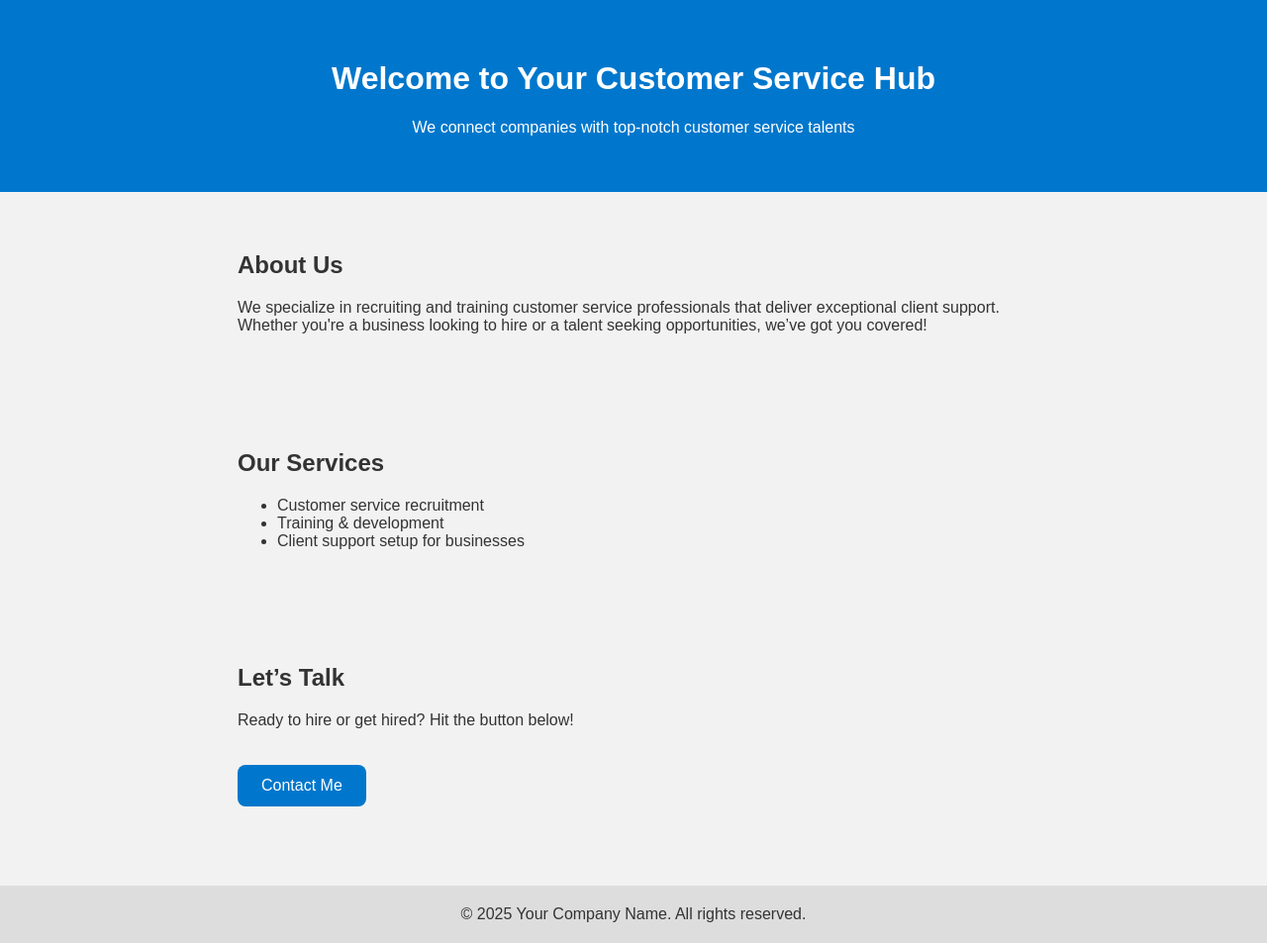
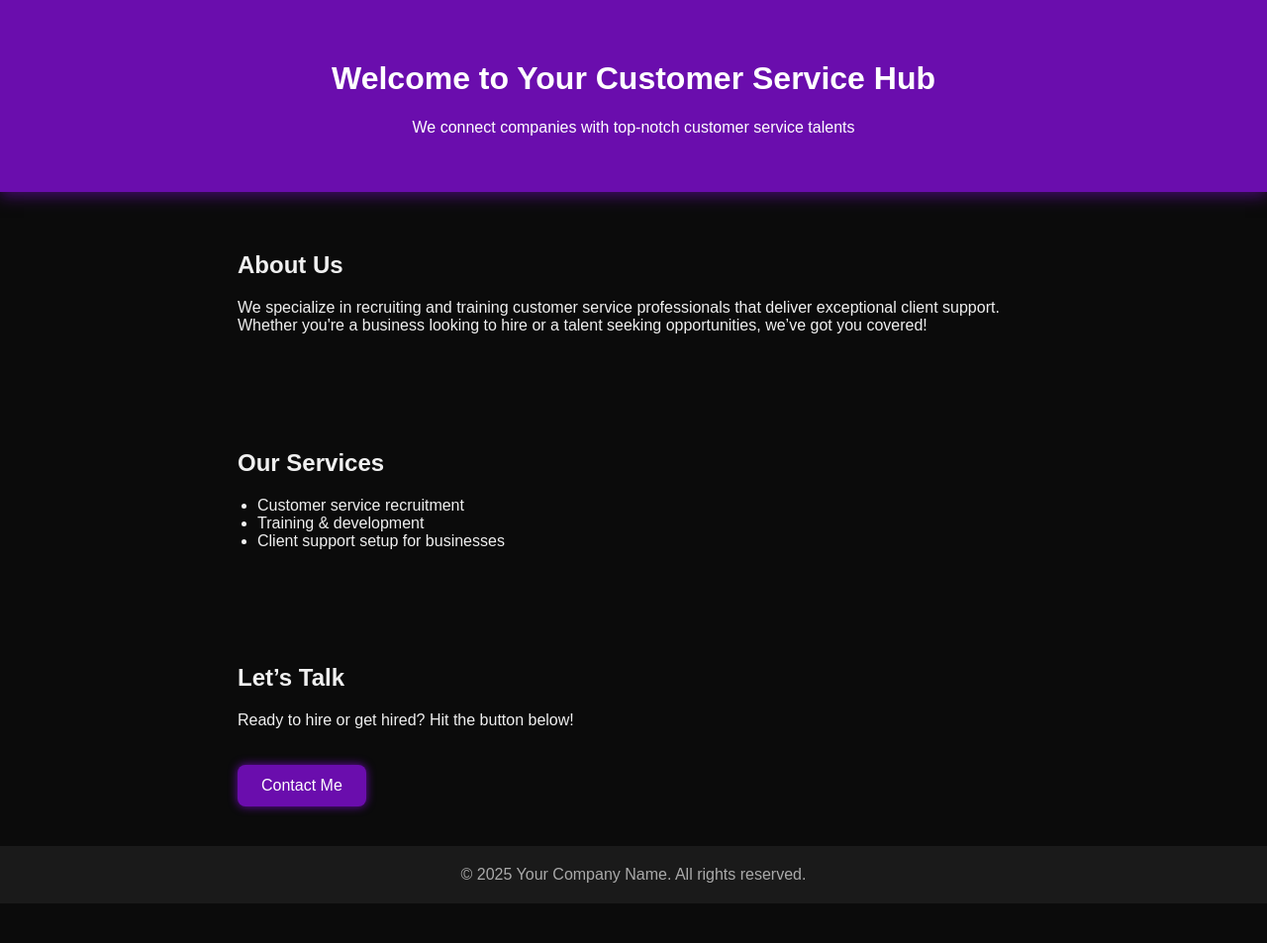
Before and after one commit to Darkzozey/customer-service-site, a plain HTML site: page index.html in a window 1280 px wide. Shown: the whole page at 99% size. After the commit the page ends 913 px from the top, so only its background shows below. Drawn offline with Linux system fonts and the light colour scheme.

Commit message:
Update index.html

```diff
--- a/index.html
+++ b/index.html
@@ -9,14 +9,15 @@
             font-family: Arial, sans-serif;
             margin: 0;
             padding: 0;
-            background: #f2f2f2;
-            color: #333;
+            background: #0b0b0b;
+            color: #f0f0f0;
         }
         header {
-            background-color: #0077cc;
+            background-color: #6a0dad;
             color: white;
             padding: 40px 20px;
             text-align: center;
+            box-shadow: 0 4px 15px rgba(106, 13, 173, 0.6);
         }
         section {
             padding: 40px 20px;
@@ -25,21 +26,27 @@
         }
         .btn {
             display: inline-block;
-            background-color: #0077cc;
+            background-color: #6a0dad;
             color: white;
             padding: 12px 24px;
             text-decoration: none;
             border-radius: 8px;
             margin-top: 20px;
+            box-shadow: 0 0 10px #6a0dad;
+            transition: background-color 0.3s ease;
         }
         .btn:hover {
-            background-color: #005fa3;
+            background-color: #4b007c;
         }
         footer {
             text-align: center;
             padding: 20px;
-            background: #ddd;
-            margin-top: 40px;
+            background: #1a1a1a;
+            color: #aaa;
+        }
+        ul {
+            list-style: disc;
+            padding-left: 20px;
         }
     </style>
 </head>
@@ -67,7 +74,7 @@
     <section>
         <h2>Let’s Talk</h2>
         <p>Ready to hire or get hired? Hit the button below!</p>
-        <a href="mailto:your@email.com" class="btn">Contact Me</a>
+        <a href="mailto:darkenterprise878@gmail.com" class="btn">Contact Me</a>
     </section>
 
     <footer>
```
